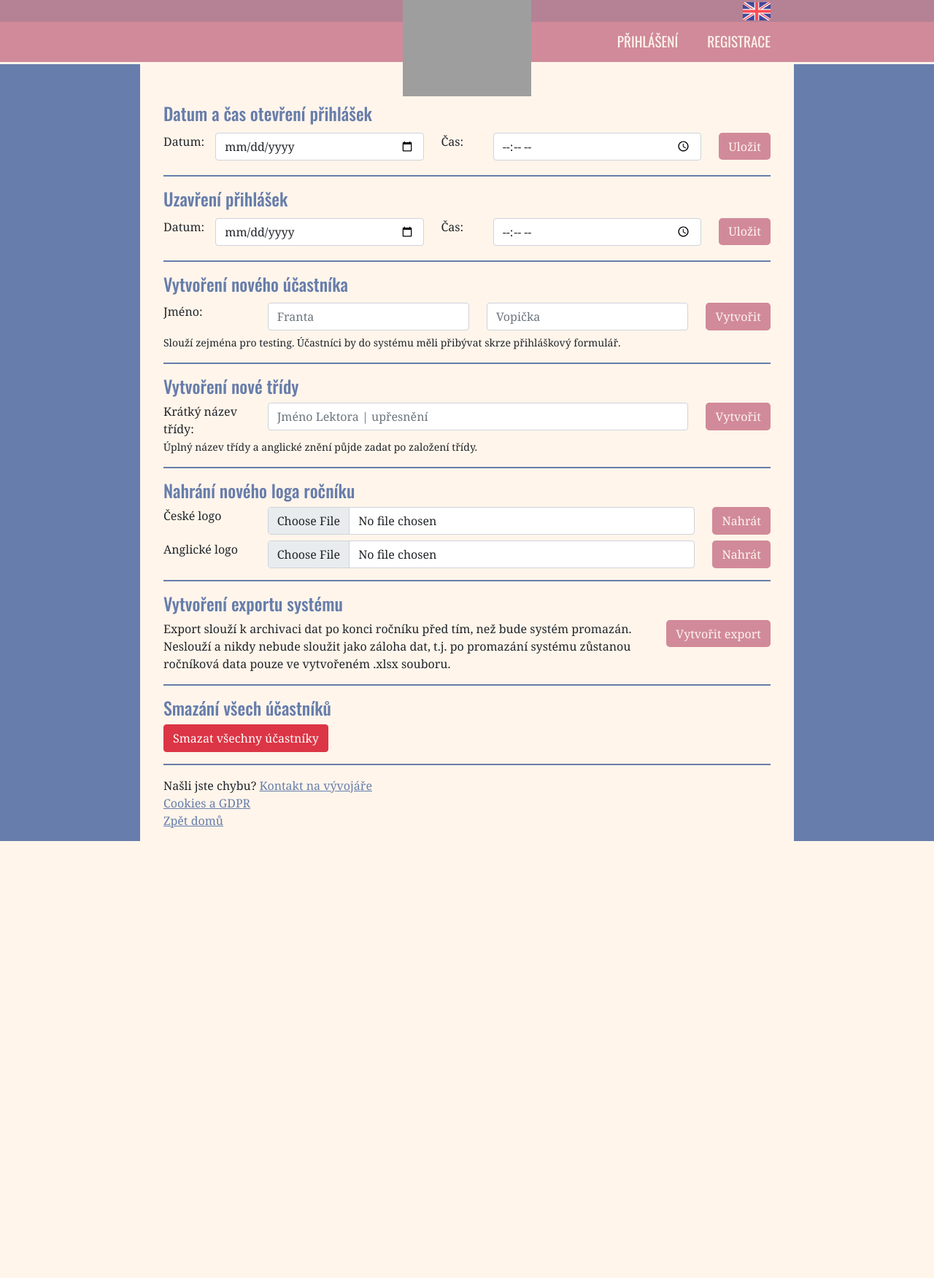
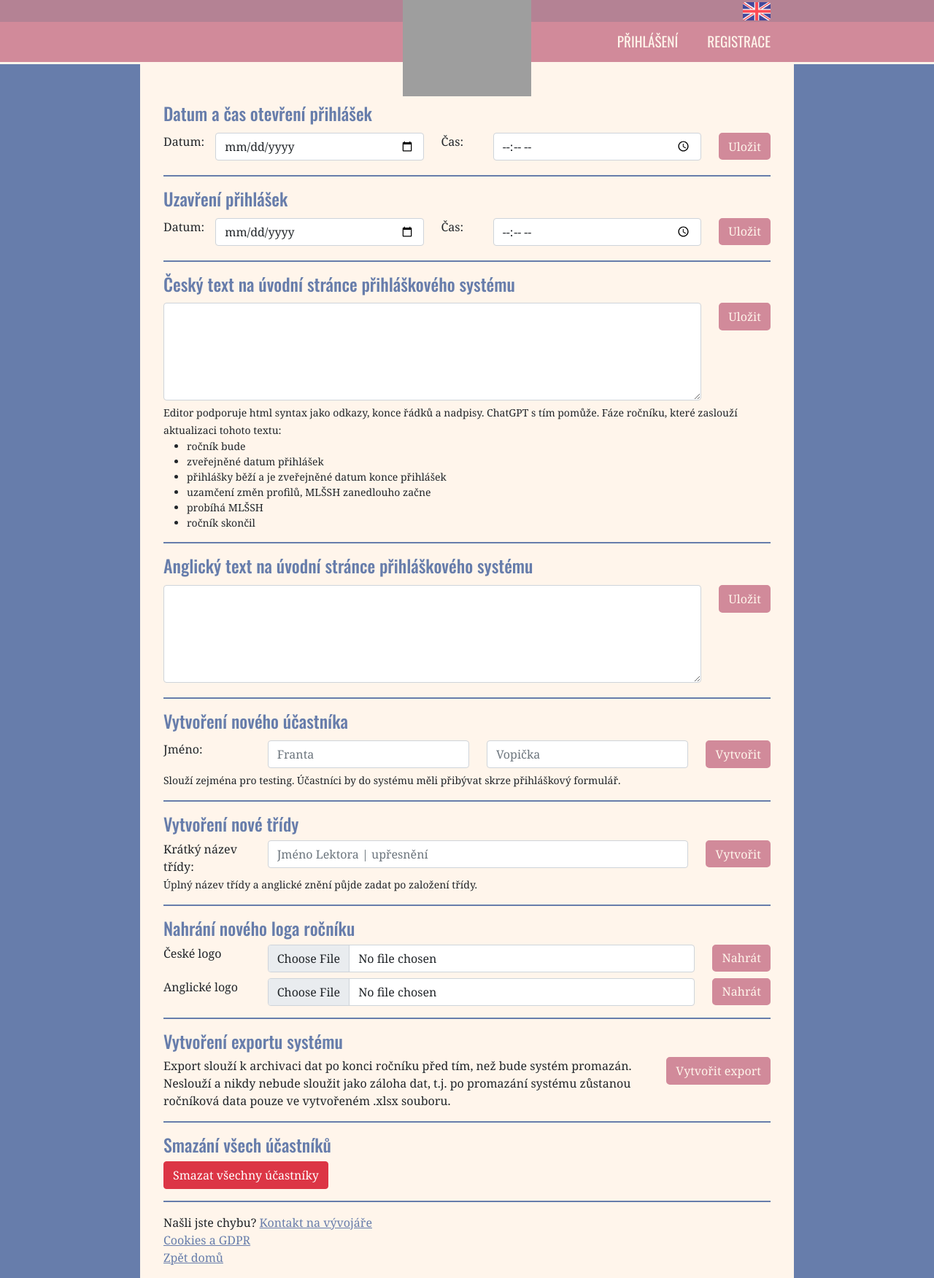
Before and after one commit to piipecek/valtice-applications, a Flask app: template website/templates/organizator/settings.html in a window 1280 px wide. Shown: the whole page at 73% size. Before the commit the page ends 1153 px from the top, so only its background shows below. Run offline with Flask 3, Linux system fonts and the light colour scheme; the template is opened without the code that fills it, so the values that code supplies are empty; some libraries are stand-ins or nearby versions; grey boxes are pictures that could not be loaded.

Commit message:
text na dashboard

```diff
--- a/website/helpers/check_files.py
+++ b/website/helpers/check_files.py
@@ -21,5 +21,7 @@ def check_settings_file() -> None:
                     "applications_start_time": "00:00",
                     "applications_end_date": "2025-01-01",
                     "applications_end_time": "00:00",
+                    "cz_frontpage_text": "Tento text je nutné uppravit z admin sekce.",
+                    "en_frontpage_text": "This text has to be edited from the admin section."
                 }
                 , f)
--- /dev/null
+++ b/website/static/js/guest/en_dashboard.js
@@ -0,0 +1,6 @@
+import httpGet from "../http_get.js"
+
+
+let text = httpGet("/guest_api/get_en_text")
+
+document.getElementById("text").innerHTML = text
--- a/website/static/js/organizator/settings.js
+++ b/website/static/js/organizator/settings.js
@@ -6,6 +6,8 @@ document.getElementById("applications_start_date").value = settings["application
 document.getElementById("applications_start_time").value = settings["applications_start_time"]
 document.getElementById("applications_end_date").value = settings["applications_end_date"]
 document.getElementById("applications_end_time").value = settings["applications_end_time"]
+document.getElementById("text_cz").value = settings["cz_frontpage_text"]
+document.getElementById("text_en").value = settings["en_frontpage_text"]
 
 
 
--- a/website/templates/guest/cz_dashboard.html
+++ b/website/templates/guest/cz_dashboard.html
@@ -3,5 +3,8 @@
 {%block content%}
     <h1>Přihláškový systém pro MLŠSH Valtice</h1>
     <hr>
-    podle fází tu bude content
+    <p id="text"></p>
+
+    <script type="module" src="{{url_for('static', filename='js/guest/cz_dashboard.js')}}"></script>
+
 {%endblock%}
--- a/website/templates/guest/en_dashboard.html
+++ b/website/templates/guest/en_dashboard.html
@@ -3,5 +3,9 @@
 {%block content%}
     <h1>Application portal for ISSEM</h1>
     <hr>
-    content here is managed by phases
+    <p id="text">
+
+    </p>
+
+    <script type="module" src="{{url_for('static', filename='js/guest/en_dashboard.js')}}"></script>
 {%endblock%}
--- a/website/templates/organizator/settings.html
+++ b/website/templates/organizator/settings.html
@@ -42,6 +42,42 @@
     </div>
 </form>
 <hr>
+<h2>Český text na úvodní stránce přihláškového systému</h2>
+<form method="post">
+    <div class="row">
+        <div class="col-12 col-sm my-1">
+            <textarea class="form-control" name="text_cz" rows="5" id="text_cz"></textarea>
+        </div>
+        <div class="col-12 col-sm-auto my-1">
+            <button class="custom_button" name="text_cz" value="whatever" type="submit">Uložit</button>
+        </div>
+    </div>
+    <small>
+        Editor podporuje html syntax jako odkazy, konce řádků a nadpisy. ChatGPT s tím pomůže. Fáze ročníku, které zaslouží aktualizaci tohoto textu:
+        <ul>
+            <li>ročník bude</li>
+            <li>zveřejněné datum přihlášek</li>
+            <li>přihlášky běží a je zveřejněné datum konce přihlášek</li>
+            <li>uzamčení změn profilů, MLŠSH zanedlouho začne</li>
+            <li>probíhá MLŠSH</li>
+            <li>ročník skončil</li>
+        </ul>
+    </small>
+</form>
+<hr>
+<h2>Anglický text na úvodní stránce přihláškového systému</h2>
+<form method="post">
+    <div class="row">
+        <div class="col-12 col-sm my-1">
+            <textarea class="form-control" name="text_en" rows="5" id="text_en"></textarea>
+        </div>
+        <div class="col-12 col-sm-auto my-1">
+            <button class="custom_button" name="text_en" value="whatever" type="submit">Uložit</button>
+        </div>
+    </div>
+</form>
+<hr>
+
 <h2>Vytvoření nového účastníka</h2>
 <form method="post">
     <div class="row">
```
Also changed, not shown: website/api/guest_api.py (+9 -0 lines), website/helpers/settings_manager.py (+18 -0 lines), website/static/js/guest/cz_dashboard.js (added, +8 -0 lines), website/views/org_views.py (+9 -1 lines).
